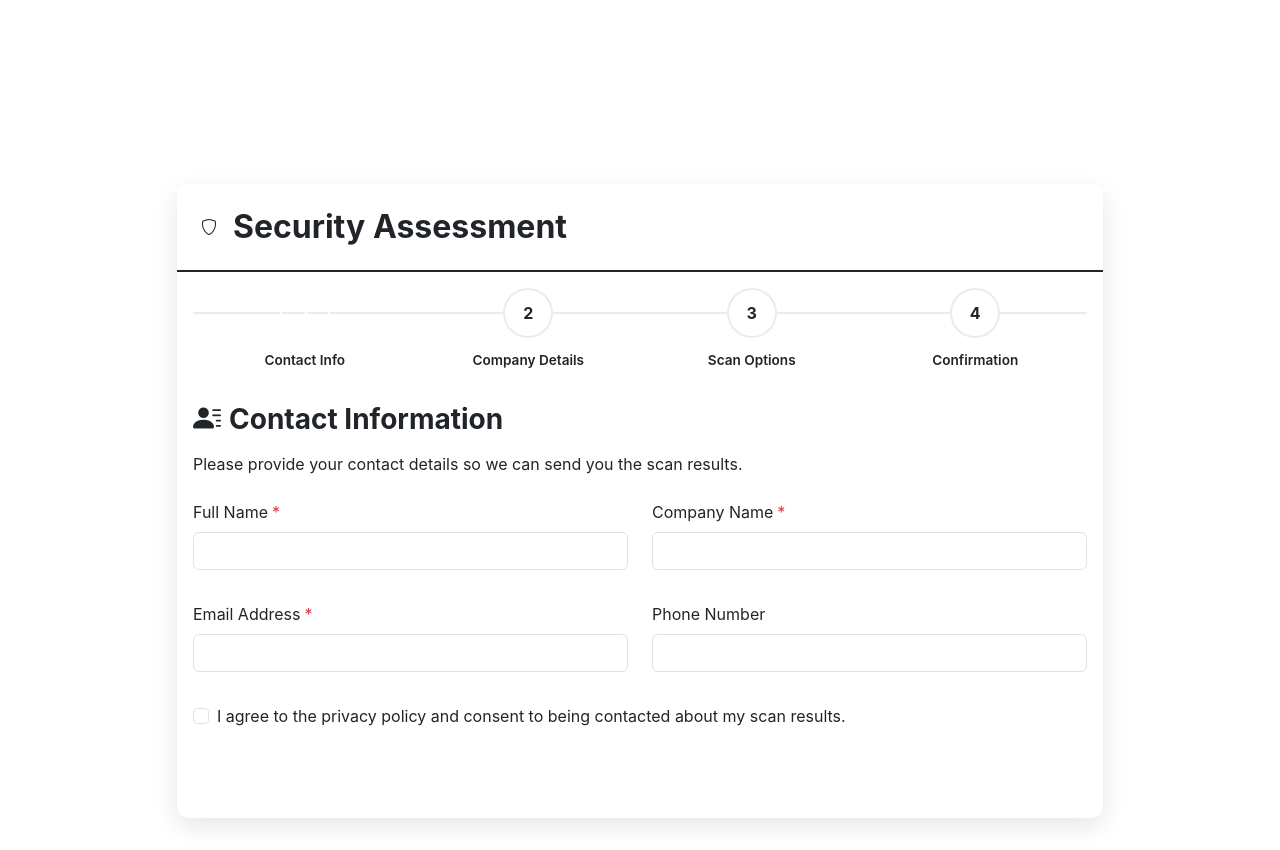
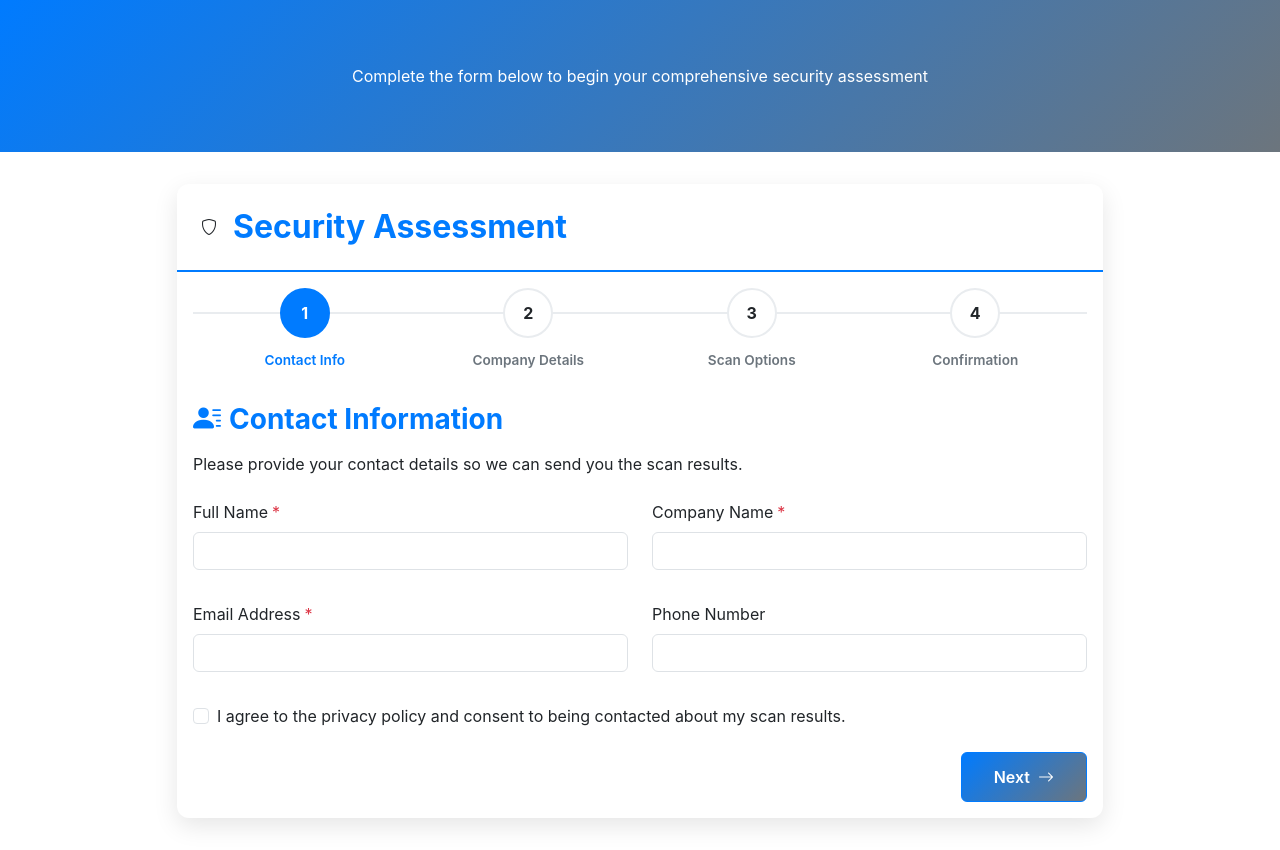
Before and after one commit to Gerrit8008/CybrScann_render, a Flask app: template templates/scanner/scanner_public.html in a window 1280 px wide. Run offline with Flask 3, Linux system fonts and the light colour scheme; the template is opened without the code that fills it, so the values that code supplies are empty; parts of the project's set-up code (start-up, migrations or seed data) failed here and were passed over.

Commit message:
Add files via upload

```diff
--- a/templates/scanner/scanner_public.html
+++ b/templates/scanner/scanner_public.html
@@ -18,11 +18,11 @@
     <style>
         /* White label branding styles */
         :root {
-            --primary-color: {{ scanner.primary_color }};
-            --secondary-color: {{ scanner.secondary_color }};
-            --button-color: {{ scanner.button_color }};
-            --background-color: {{ scanner.background_color }};
-            --text-color: {{ scanner.text_color }};
+            --primary-color: {{ scanner.primary_color if scanner and scanner.primary_color else '#007bff' }};
+            --secondary-color: {{ scanner.secondary_color if scanner and scanner.secondary_color else '#6c757d' }};
+            --button-color: {{ scanner.button_color if scanner and scanner.button_color else '#007bff' }};
+            --background-color: {{ scanner.background_color if scanner and scanner.background_color else '#ffffff' }};
+            --text-color: {{ scanner.text_color if scanner and scanner.text_color else '#333333' }};
             --border-color: #e9ecef;
             --low-color: #28a745;
             --danger-color: #dc3545;
```
